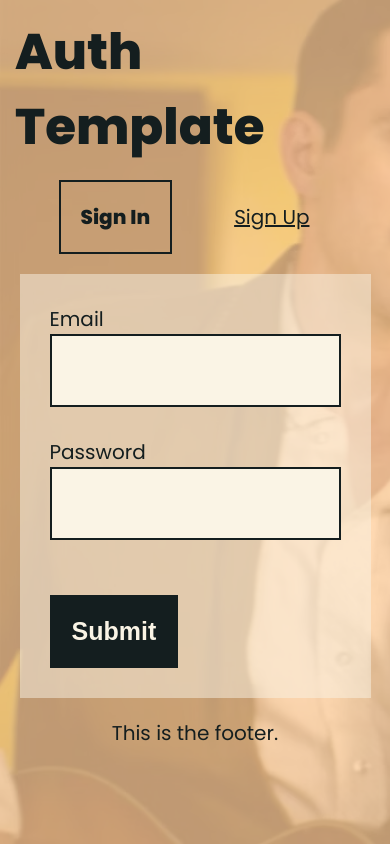
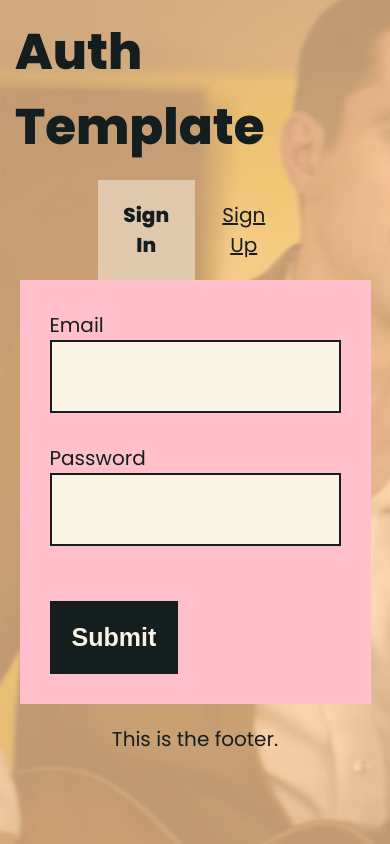
Before and after one commit to MichelleRS/auth-react, a React (Vite) app: page /sign-in in a window 390 px wide. Built offline with nearby package versions, Linux system fonts and the light colour scheme; no server answers.

Commit message:
Update desktop style for navigation of auth form

```diff
--- a/src/App.css
+++ b/src/App.css
@@ -17,7 +17,7 @@
 
 /* layout styles for header, main, footer */
 header {
-  margin-bottom: 20px;
+  /* margin-bottom: 20px; */
   /* placeholder styles */
   /* background-color: rgba(51, 153, 255, 0.5); */
   /* border: 5px navy dashed; */
--- a/src/components/Header/Header.css
+++ b/src/components/Header/Header.css
@@ -2,11 +2,16 @@
 /* responsive styles */
 @media only screen and (max-width: 550px) {
   header {
+    /* flex-direction: column; */
+  }
+  .headerContainerUser {
+    /* display heading and nav elements vertically */
     flex-direction: column;
   }
-  /* display heading and nav elements vertically */
-  .headerContainerUser {
-    flex-direction: column;
+  .authNavLinksContainer {
+    width: 100%;
+    /* placeholder style */
+    /* border: 2px blue solid; */
   }
 }
 .headerTitle {
@@ -42,14 +47,33 @@
 }
 
 /* header elements for users not signed in */
+.headerContainerAuth {
+  margin: 0;
+  /* placeholder style */
+  /* background-color: maroon; */
+}
+.authNavLinksContainer {
+  width: 50%;
+  margin: 0 auto;
+  /* placeholder style */
+  display: flex;
+  justify-content: center;
+  /* border: 2px blue solid; */
+}
 .authNavLink {
+  color: var(--darkNeutral);
+  text-align: center;
   padding: 1rem;
   /* margin: 1rem; */
-  color: var(--darkNeutral);
-  border: 2px transparent solid;
+  width: 100%;
+  /* placeholder style */
+  /* background-color: coral; */
+  /* border: 2px transparent solid; */
 }
 .authNavLink.active {
-  border: 2px var(--darkNeutral) solid;
   font-weight: bold;
   text-decoration: none;
+  background-color: hsla(42, 70%, 94%, 0.5);
+  /* placeholder style */
+  /* border: 2px var(--lightNeutral) solid; */
 }
--- a/src/components/Main/Public/Auth.css
+++ b/src/components/Main/Public/Auth.css
@@ -74,9 +74,8 @@
 @media only screen and (max-width: 800px) {
   .authForm {
     width: 90%;
-  }
-  .authContainer {
-    width: 100%;
+    /* placeholder style */
+    background-color: pink;
   }
   .authControlGroup {
     flex-direction: column;
@@ -89,9 +88,10 @@
 
 /* TODO: move to Header.css */
 .authNavLinksContainer {
-  display: flex;
-  justify-content: center;
-  gap: 2rem;
+  /* display: flex; */
+  /* justify-content: center; */
+  /* remove gap */
+  /* gap: 2rem; */
   /* placeholder style */
   /* background-color: pink; */
 }
```
